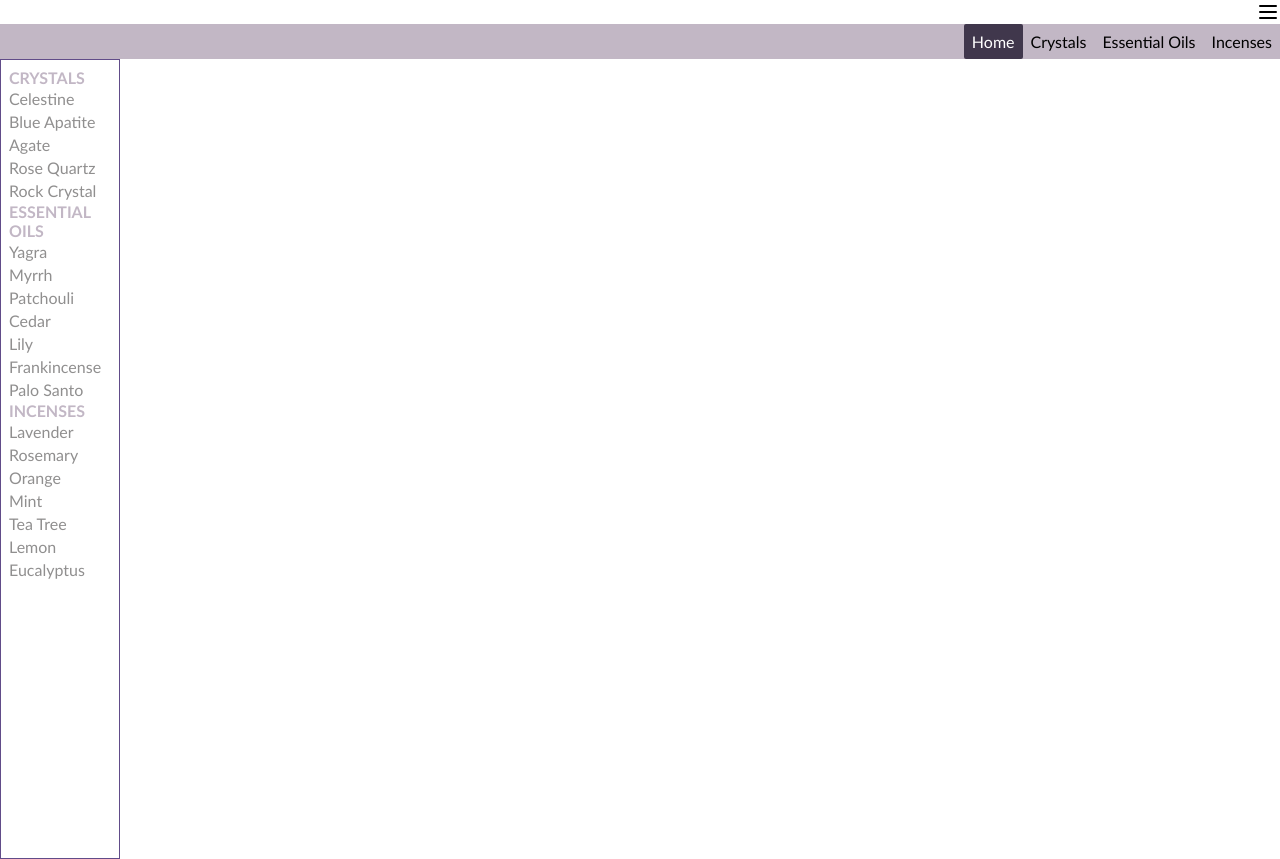
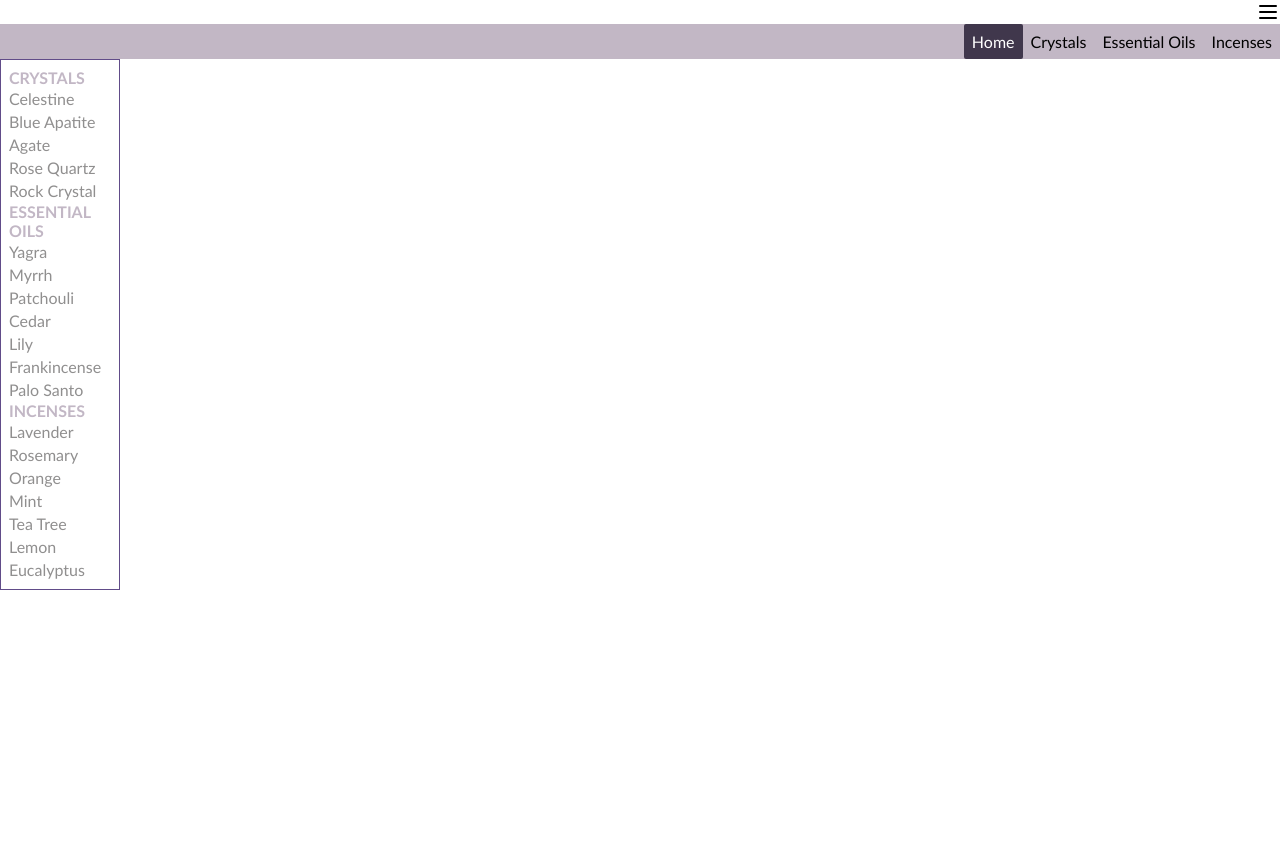
Before and after one commit to blombergalex/gems, a React (Vite) app: page / in a window 1280 px wide. After the commit the page ends 800 px from the top, so only its background shows below. Built offline with nearby package versions, Linux system fonts and the light colour scheme; the HTML template or start-up script is replaced by a standard one.

Commit message:
render short summary properly

```diff
--- a/src/components/ShortSummary/ShortSummary.module.css
+++ b/src/components/ShortSummary/ShortSummary.module.css
@@ -3,8 +3,8 @@
     justify-content: center;
     padding: 8px;
     border: 1px solid var(--bright-purple-color);
-    height: 400px;
-    width: 300px;
+    width: 400px;
+    height: 300px;
 }
 
 .smallImage {
--- a/src/components/ShortSummary/index.jsx
+++ b/src/components/ShortSummary/index.jsx
@@ -1,10 +1,10 @@
+import { Link } from 'react-router-dom'
 import styles from './ShortSummary.module.css'
 
 const ShortSummary = ({product}) => {
+    console.log(`${product.name} is rendered`)
     return(
-        <div>
-            <h3>Short summary</h3>
-            {/* <div className={styles.shortSummary}>
+        <div className={styles.shortSummary}>
             <img src={product.image} alt={`Image of ${product.name}`} className={styles.smallImage}/>
             <div className={styles.infoBox}>
                 <h3>{product.name}</h3>
@@ -12,9 +12,8 @@ const ShortSummary = ({product}) => {
                 <p>{product.price}</p>
                 <p>{product.origin}</p>
                 <p>{product.category}</p>
-                    <p to={`/product/${product.name}`}>Read more</p>
+                <Link to={`/product/${product.name}`}>Read more</Link>
             </div>
-            </div> */}
         </div>
     )
 }
--- a/src/components/Sidebar/Sidebar.module.css
+++ b/src/components/Sidebar/Sidebar.module.css
@@ -1,7 +1,7 @@
 .sidebar {
   border: 0.5px solid var(--bright-purple-color);
   width: 120px;
-  height: 100vh;
+  height: 100%;
   padding: 8px;
 }
 
--- a/src/pages/Layout/Layout.module.css
+++ b/src/pages/Layout/Layout.module.css
@@ -28,6 +28,10 @@
     align-self: flex-end;
 }
 
+.mainContent {
+    display: flex;
+}
+
 @media screen and (min-width: 600px) {
 
     a:hover {
--- a/src/pages/Layout/index.jsx
+++ b/src/pages/Layout/index.jsx
@@ -24,9 +24,11 @@ const Layout = ({selectedProduct, setSelectedProduct}) => {
                     <NavLink className={({ isActive}) => isActive ? styles.active : ''} to='essentialoils' onClick={() => handleCategoryChange('essentialoils')} >Essential Oils</NavLink>
                     <NavLink className={({ isActive}) => isActive ? styles.active : ''} to='incenses' onClick={() => handleCategoryChange('incenses')}>Incenses</NavLink>
                 </nav>
-            <Sidebar category={category} handleCategoryChange={handleCategoryChange} setSelectedProduct={setSelectedProduct}/>
+            <div className={styles.mainContent}>
+                <Sidebar category={category} handleCategoryChange={handleCategoryChange} setSelectedProduct={setSelectedProduct}/>
+                {selectedProduct && <ShortSummary product={selectedProduct}/> }
+            </div>
             <Outlet/>
-            {selectedProduct && <ShortSummary product={selectedProduct}/> }
         </>
     )
 }
```
Lines whose indentation alone changed are shown as unchanged.
